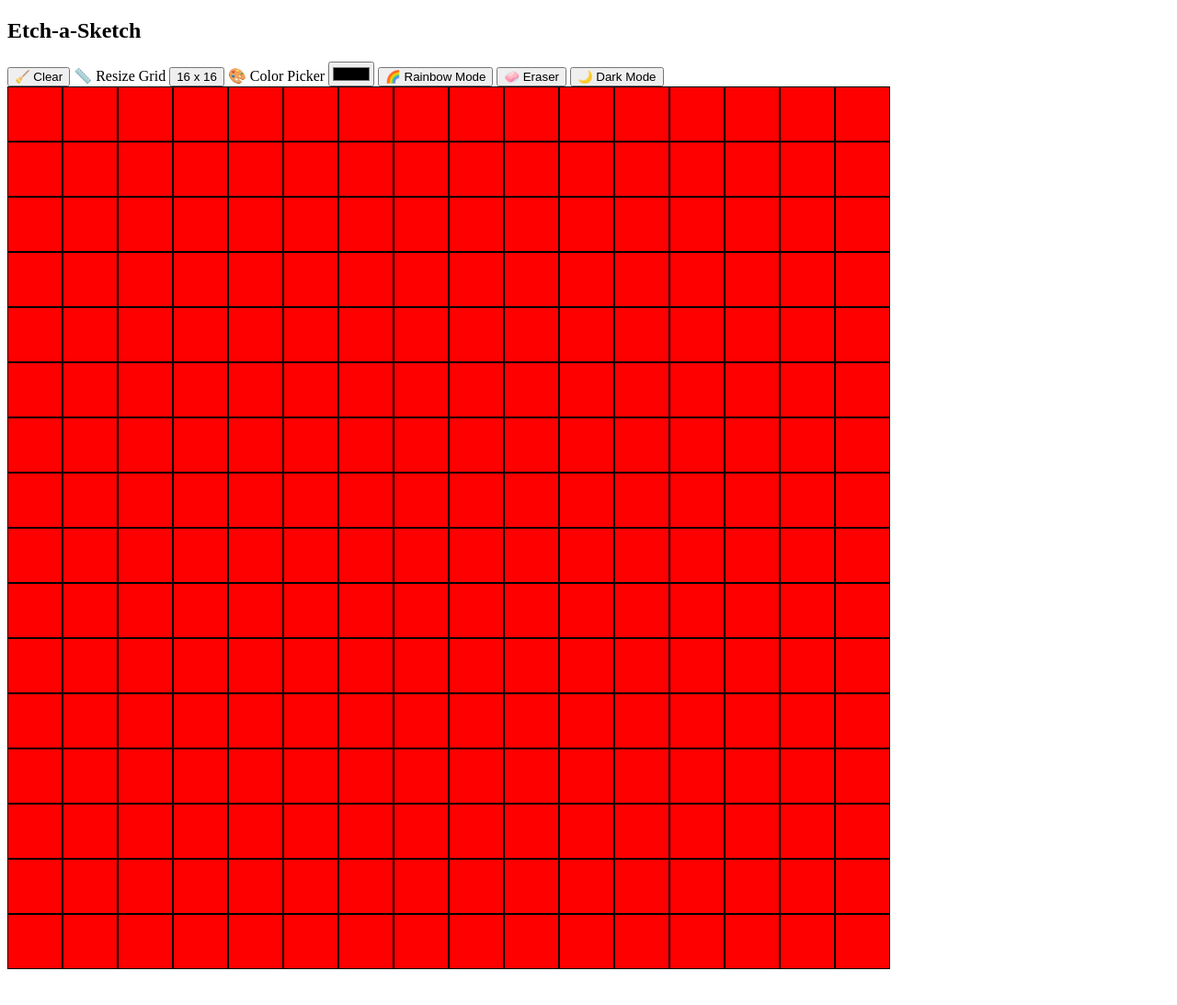
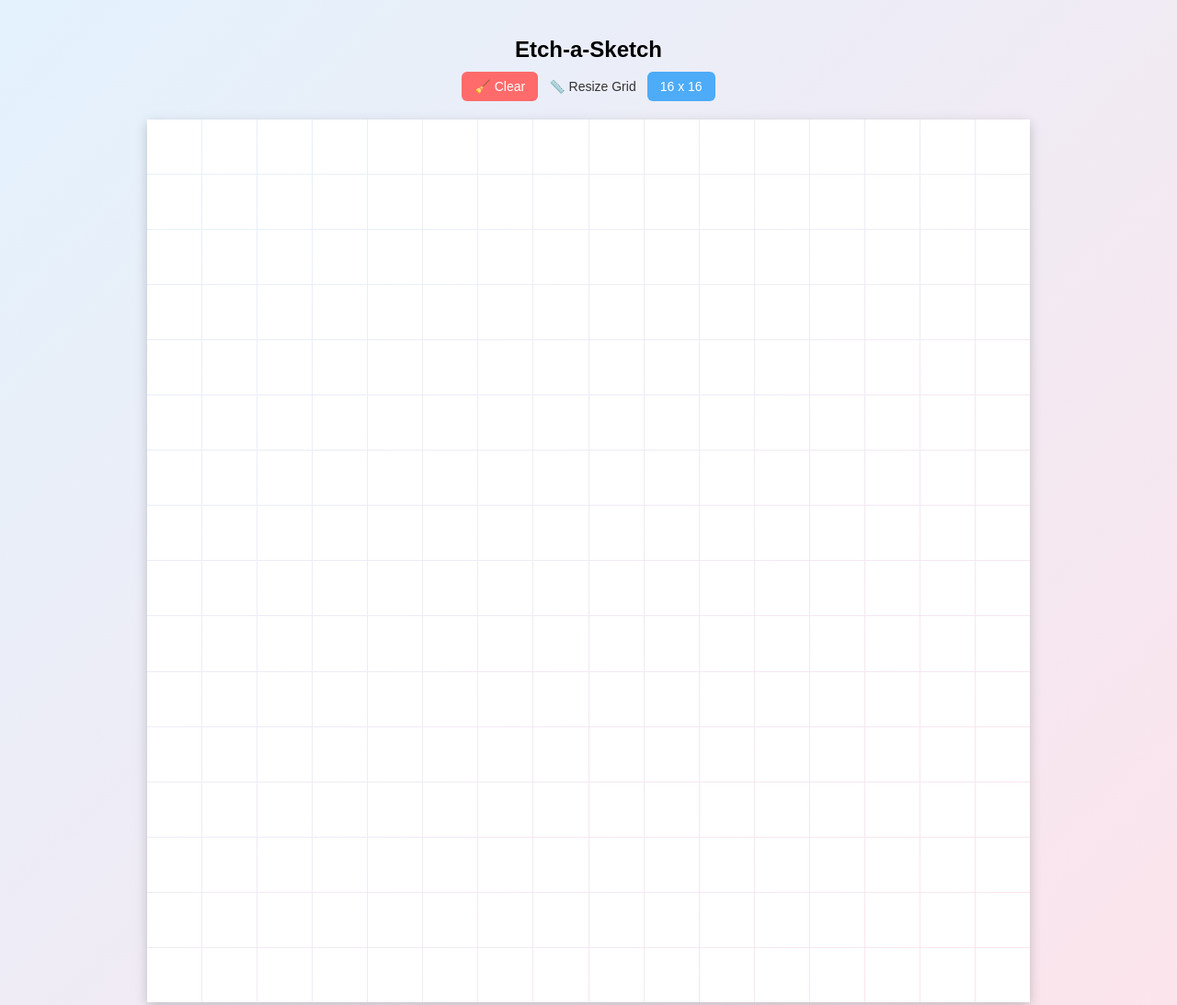
Before and after one commit to vincent-iyegbuye/Etch-a-Sketch, a plain HTML site: page index.html in a window 1280 px wide. Shown: the top 1093 px of the page at 92% size. Before the commit the page ends 1062 px from the top, so only its background shows below. Drawn offline with Linux system fonts and the light colour scheme.

Commit message:
fix: correct grid sizing when using flex gap
Adjusted square size calculations to account for container gap spacing and aligned wrapped rows to the top so the grid fits evenly within the sketchpad area.

```diff
--- a/etch.css
+++ b/etch.css
@@ -1,14 +1,89 @@
+/* Reset + base */
+body {
+    font-family: Arial, Helvetica, sans-serif;
+    background-color: #f4f4f4;
+    margin: 0;
+    padding: 20px;
+
+    display: flex;
+    flex-direction: column;
+    align-items: center;
+}
+
+body {
+    background: linear-gradient(135deg, #e3f2fd, #fce4ec);
+}
+
+/* Title */
+h2 {
+    margin-bottom: 10px;
+}
+
+/* Controls section */
+.controls {
+    display: flex;
+    align-items: center;
+    gap: 12px;
+    margin-bottom: 20px;
+}
+
+/* Buttons */
+button {
+    padding: 8px 14px;
+    font-size: 14px;
+    border: none;
+    border-radius: 6px;
+    cursor: pointer;
+    transition: transform 0.1s ease, background-color 0.2s ease;
+    box-sizing: border-box;
+}
+
+/* Clear button */
+#clear-btn {
+    background-color: #ff6b6b;
+    color: white;
+}
+
+#clear-btn:hover {
+    background-color: #ff4c4c;
+}
+
+/* Resize button */
+#resizeBtn {
+    background-color: #4dabf7;
+    color: white;
+}
+
+#resizeBtn:hover {
+    background-color: #339af0;
+}
+
+/* Button click effect */
+button:active {
+    transform: scale(0.95);
+}
+
+/* Label text */
+.controls span {
+    font-size: 14px;
+    color: #333;
+}
+
+/* Grid container */
 .container {
     display: flex;
-    background-color:gray ;
+    flex-wrap: wrap;
     width: 960px;
     height: 960px;
-    flex-wrap: wrap;
 
+    /* Clean grid lines */
+    gap: 1px;
+    background-color: transparent;
+
+    box-shadow: 0 4px 12px rgba(0,0,0,0.2);
 }
 
-.square{
-    background-color: red;
-    box-sizing: border-box;
-    border: 1px solid black;
+/* Squares */
+.square {
+    background-color: white;
 }
--- a/etch.js
+++ b/etch.js
@@ -25,7 +25,8 @@ clearBtn.addEventListener("click", () => {
 function buildGrid(size){
     container.replaceChildren();
 
-    const squareSize = 960 / size;
+    const gap = 1;
+    const squareSize = (960 - gap * (size - 1)) / size;
     for(let i = 0; i < (size * size); i++){
         const squareDiv = document.createElement('div');
         squareDiv.classList.add('square');
--- a/index.html
+++ b/index.html
@@ -9,18 +9,10 @@
 <body>
     <h2>Etch-a-Sketch</h2>
     <section class="controls">
-      <button id="clear-btn">🧹 Clear</button>
-
-      <label for="grid-size">📏 Resize Grid</label>
-      <button type="input" id="resizeBtn" placeholder="">Resize</button>
-
-      <label for="color-picker">🎨 Color Picker</label>
-      <input type="color" id="color-picker">
-
-      <button id="rainbow-btn">🌈 Rainbow Mode</button>
-      <button id="eraser-btn">🧼 Eraser</button>
-      <button id="darken-btn">🌙 Dark Mode</button>
-</section>
+        <button type="button" id="clear-btn">🧹 Clear</button>
+        <span>📏 Resize Grid</span>
+        <button type="button" id="resizeBtn">Resize</button>
+    </section>
     <div class="container"></div>
     <script src="etch.js"></script>
 </body>
```
